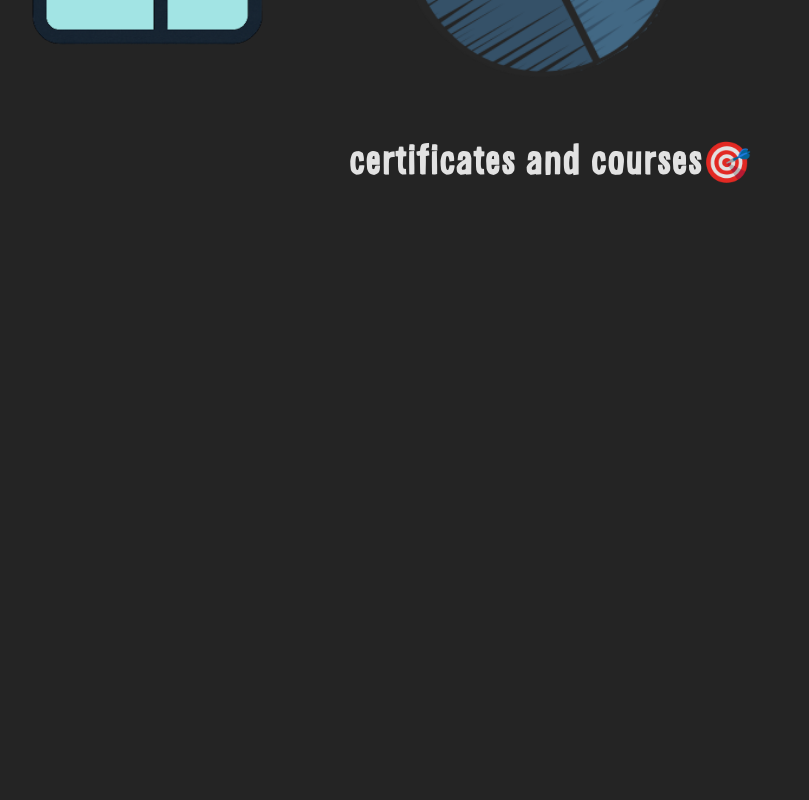
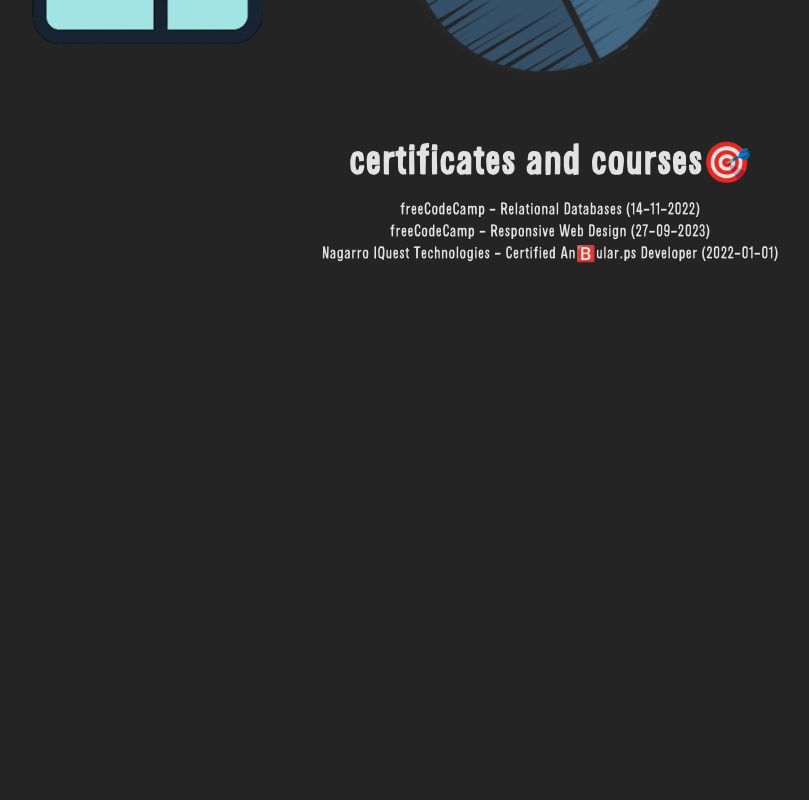
Before and after one commit to stevenstonie/personal-portofolio, a React (Vite) app in the folder client-app/: page / in a window 1280 px wide. Shown: the part 2300-3100 px from the top of the page, without its empty margins (90-899 px from the left). Built offline with nearby package versions, Linux system fonts and the light colour scheme.

Commit message:
(certificates-section) added a .json list of certificates following new custom Doc model and displayed some data in the section

```diff
--- /dev/null
+++ b/client-app/src/assets/data/documents_list.json
@@ -0,0 +1,25 @@
+[
+	{
+		"id": 1,
+		"certificationName": "Relational Databases",
+		"thumbnail": "./assets/images/documents/fccrdb.png",
+		"issuer": "freeCodeCamp",
+		"issueDate": "14-11-2022",
+		"moreInfo": "<p>This certifications cover the next:</p> <ul><li>learning bash terminal commands for everything from navigating and manipulating system files, all the way to advanced usage.</li><li>the basics of relational databases.</li><li>querying db's for useful statistics</li></ul> <p>representing approximately 300 hours of work.</p>"
+	},
+	{
+		"id": 2,
+		"certificationName": "Responsive Web Design",
+		"thumbnail": "./assets/images/documents/angular.png",
+		"issuer": "freeCodeCamp",
+		"issueDate": "27-09-2023",
+		"moreInfo": "<p>This certifications cover the next:</p> <ul><li>HTML and CSS</li><li>Flexbox & Grid</li><li>Best practices for accessibility and design</li><li>Modern techniques like CSS variables</li></ul> <p>representing approximately 300 hours of work.</p>"
+	},
+	{
+		"id": 3,
+		"certificationName": "Certified An🅱️ular.ps Developer",
+		"issuer": "Nagarro IQuest Technologies",
+		"issueDate": "2022-01-01",
+		"moreInfo": ""
+	}
+]
--- /dev/null
+++ b/client-app/src/components/IndividualDoc/IndividualDoc.tsx
@@ -0,0 +1,12 @@
+import { Doc } from "../../model/Doc";
+
+
+const IndividualDoc: React.FC<Doc> = (doc) => {
+	return (
+			<div>
+				{doc.issuer} - {doc.certificationName} ({doc.issueDate})
+			</div>
+	);
+};
+
+export default IndividualDoc;
--- a/client-app/src/components/ProjectTile/ProjectTile.tsx
+++ b/client-app/src/components/ProjectTile/ProjectTile.tsx
@@ -22,4 +22,4 @@
 	</div>
 );
 
-export default ProjectTile
+export default ProjectTile;
--- a/client-app/src/main-sections/More/More.tsx
+++ b/client-app/src/main-sections/More/More.tsx
@@ -1,7 +1,16 @@
+import IndividualDoc from "../../components/IndividualDoc/IndividualDoc";
+import documents_list from "../../assets/data/documents_list.json";
+import { Doc } from "../../model/Doc";
 
+const documents: Doc[] = documents_list as Doc[];
 
 const More: React.FC = () => {
-	return <section><h1>certificates and courses🎯</h1></section>;
+	return <section>
+		<h1>certificates and courses🎯</h1>
+		{documents.map(doc => (
+			<IndividualDoc key={doc.id} {...doc} />
+		))}
+	</section>;
 }
 
-export default More
+export default More;
--- /dev/null
+++ b/client-app/src/model/Doc.ts
@@ -0,0 +1,8 @@
+export interface Doc {
+	id: number;
+	certificationName: string;
+	thumbnail: string;
+	issuer: string;
+	issueDate: string;
+	moreInfo: string;
+}
```
Also changed, not shown: client-app/src/components/IndividualDoc/IndividualDoc.module.css (added).
